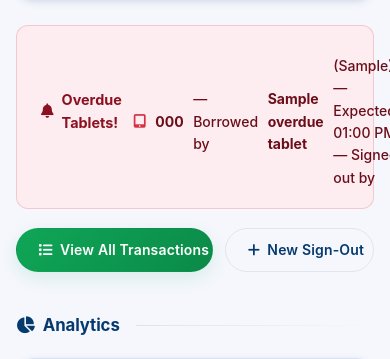
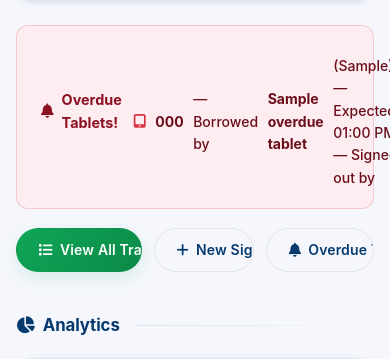
Before and after one commit to empowerinternationalacademy21-jpg/Empower-Staff-Attendence-And-Gadget-Tracking-System, a Flask app: template templates/dashboard.html in a window 390 px wide; the page is wider, and only the part inside the window is pictured. Shown: the part 1423-1782 px from the top of that part. Run offline with Flask 3, Linux system fonts and the light colour scheme; the template is opened without the code that fills it: most values are stand-ins (such as "Sample title", 1, 10 or a date in 2020).

Commit message:
Add link for overdue tablets in dashboard

```diff
--- a/templates/dashboard.html
+++ b/templates/dashboard.html
@@ -93,6 +93,7 @@
   <div class="section-actions">
     <a href="{{ url_for('tablet_transactions') }}" class="btn btn-primary"><i class="fas fa-list"></i> View All Transactions</a>
     <a href="{{ url_for('tablet_signout') }}" class="btn btn-outline"><i class="fas fa-plus"></i> New Sign-Out</a>
+    <a href="{{ url_for('overdue_tablets') }}" class="btn btn-outline"><i class="fas fa-bell"></i> Overdue Tablets</a>
   </div>
 </section>
 
```
